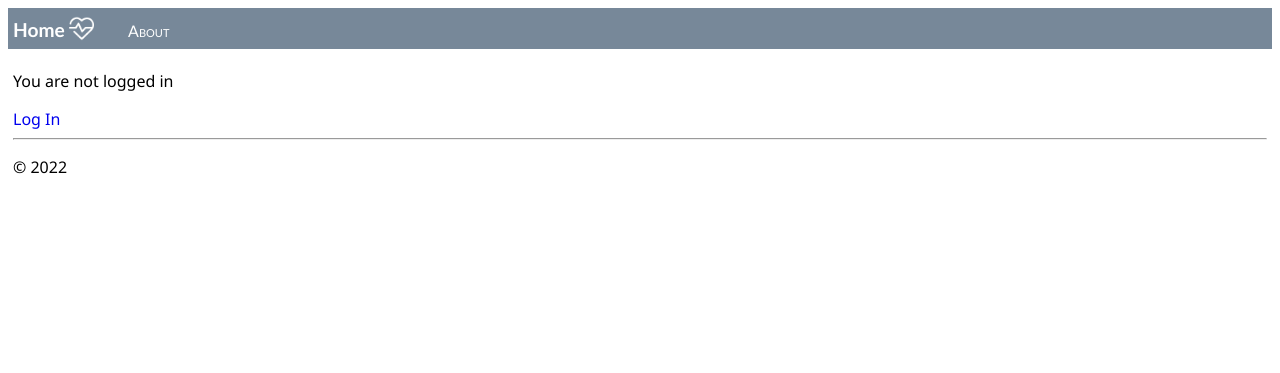
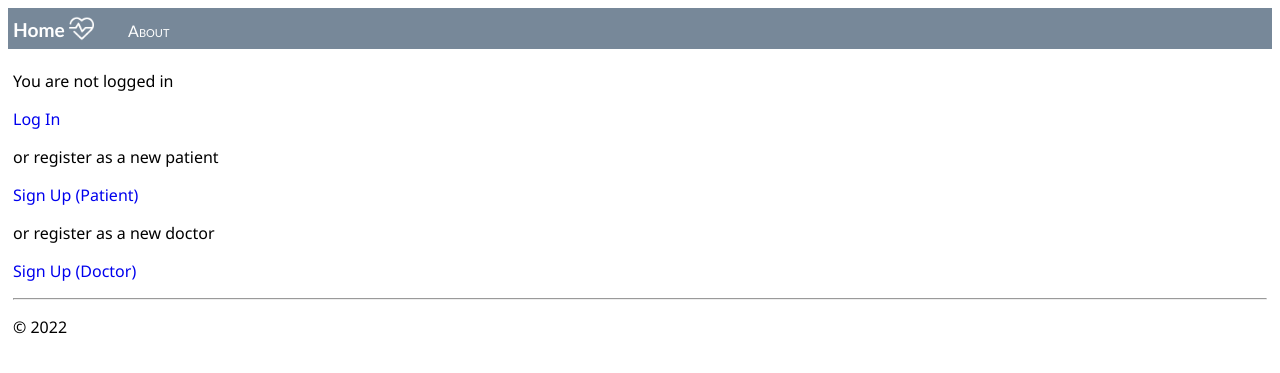
Before and after one commit to AnetaBn/Medical-Results-Portal, a Django app: page / in a window 1280 px wide. Shown: the top 373 px of the page. Run offline with Django 4.2, Linux system fonts and the light colour scheme.

Commit message:
register new user

```diff
--- a/legacy/views.py
+++ b/legacy/views.py
@@ -4,17 +4,17 @@ from .models import Doctor, Patient, Study
 
 def indexDoctors(request):
     doctors = Doctor.objects.all()
-    output = '<br>'.join([el.doctor_name for el in doctors])
+    output = '<br>'.join([str(el.doctor_id) + ' ' + el.doctor_name for el in doctors])
     return HttpResponse(output)
 
 def indexPatients(request):
     patients = Patient.objects.all()
-    output = '<br>'.join([el.patient_name for el in patients])
+    output = '<br>'.join([str(el.patient_id) + ' ' + el.patient_name for el in patients])
     return HttpResponse(output)
 
 def modalities(request):
     studies = Study.objects.all()
-    output = '<br>'.join([el.modality for el in studies])
+    output = '<br>'.join([str(el.study_id) + ' ' + el.modality for el in studies])
     return HttpResponse(output)
 
 # https://stackoverflow.com/questions/55652043/django-save-method-in-a-different-database
--- a/wyniki/templates/wyniki/home.html
+++ b/wyniki/templates/wyniki/home.html
@@ -15,5 +15,10 @@ Home
 {% else %}
     <p>You are not logged in</p>
     <a href="{% url 'login' %}">Log In</a>
+    <p>or register as a new patient</p>
+    <a href="{% url 'register_patient' %}">Sign Up (Patient)</a>
+    <p>or register as a new doctor</p>
+    <a href="{% url 'register_doctor' %}">Sign Up (Doctor)</a>
 {% endif %}
+<p>{{msg}}</p>
 {% endblock %}
--- a/wyniki/urls.py
+++ b/wyniki/urls.py
@@ -11,6 +11,10 @@ urlpatterns = [
     path("wyniki/<name>/edit/<result_id>", views.edit_results, name="edit_results"),
     path("wyniki/<name>/history", views.history, name="history"),
     path("about/", views.about, name="about"),
+    path("register_patient/", views.register_patient, name="register_patient"),
+    path("register_doctor/", views.register_doctor, name="register_doctor"),
+    path("register_patient/create_patient", views.create_patient, name="create_patient"),
+    path("register_doctor/create_doctor", views.create_doctor, name="create_doctor"),
 ]
 
 if settings.DEBUG:
--- a/wyniki/views.py
+++ b/wyniki/views.py
@@ -1,7 +1,8 @@
 from django.shortcuts import render, redirect
 from django.utils.timezone import datetime
 from legacy.models import Doctor, Patient, Study
-
+from django.contrib.auth.models import Group
+from django.contrib.auth.models import User
 # from .models import Doctor, Patient, Study
 
 def home(request):
@@ -22,13 +23,20 @@ def hello_there(request, name):
         }
     )
 
+def register_patient(request):
+    return render(request, "wyniki/register_patient.html"
+    )
+
+def register_doctor(request):
+    return render(request, "wyniki/register_doctor.html"
+)
+
 
 def add_results(request, name):
     return render(
         request,
         'wyniki/add_results.html',
         {
-            # 'name': name,
             'msg': name
         }
     )
@@ -61,7 +69,6 @@ def edit_results(request, name, result_id):
     )
 
 
-
 def create_study(request, name):
     if request.method == 'POST':
         if request.POST.get('patient_id') and request.POST.get('hospital') and request.POST.get(
@@ -88,10 +95,11 @@ def create_study(request, name):
                   {
                       'msg': msge,
                   }
-                  )
+    )
 
 
 # HOW TO DELETE - USEFUL COMMAND!!!
+# Doctor.objects.filter(doctor_name="Gregory House").delete()
 # https://stackoverflow.com/questions/3805958/how-to-delete-a-record-in-django-models
 
 def history(request, name):
@@ -113,3 +121,65 @@ def history(request, name):
             'doctor_results': doctor_results,
         }
     )
+
+
+def create_patient(request):
+    if request.method == 'POST':
+        if request.POST.get('newUserName') and request.POST.get('firstname') and request.POST.get(
+                'lastname') and request.POST.get('age') and request.POST.get('gender') and request.POST.get(
+                'password1') and request.POST.get('password2') and request.POST.get('email'):
+
+            if(request.POST.get('password1')==request.POST.get('password2')):
+                new_user = User.objects.create(username=request.POST.get('newUserName'), email=request.POST.get('email'), password=request.POST.get('password2'))
+                new_user.first_name = request.POST.get('firstname')
+                new_user.last_name = request.POST.get('lastname')
+                new_user.save()
+                my_group = Group.objects.get(name='Pacjenci')
+                my_group.user_set.add(new_user)
+
+            one_person = Patient()
+            one_person.patient_name = request.POST.get('firstname') + ' ' + request.POST.get('lastname')
+            one_person.age = request.POST.get('age')
+            one_person.gender = request.POST.get('gender')
+            one_person.save()
+            msge = "Registration successful. Data inserted to patient table with id: " + str(one_person.patient_id)
+        else:
+            msge = "Unsuccessful"
+    else:
+        msge = "Unsuccessful"
+
+    return render(request, 'wyniki/home.html',
+                  {
+                      'msg': msge,
+                  }
+    )
+
+def create_doctor(request):
+    if request.method == 'POST':
+        if request.POST.get('newUserName') and request.POST.get('firstname') and request.POST.get(
+                'lastname') and request.POST.get('specialization') and request.POST.get(
+                'password1') and request.POST.get('password2') and request.POST.get('email'):
+
+            if(request.POST.get('password1')==request.POST.get('password2')):
+                new_user = User.objects.create(username=request.POST.get('newUserName'), email=request.POST.get('email'), password=request.POST.get('password2'))
+                new_user.first_name = request.POST.get('firstname')
+                new_user.last_name = request.POST.get('lastname')
+                new_user.save()
+                my_group = Group.objects.get(name='Lekarze')
+                my_group.user_set.add(new_user)
+
+            one_person = Doctor()
+            one_person.doctor_name = request.POST.get('firstname') + ' ' + request.POST.get('lastname')
+            one_person.specialization = request.POST.get('specialization')
+            one_person.save()
+            msge = "Registration successful. Data inserted to doctor table with id: " + str(one_person.doctor_id)
+        else:
+            msge = "Unsuccessful"
+    else:
+        msge = "Unsuccessful"
+
+    return render(request, 'wyniki/home.html',
+                  {
+                      'msg': msge,
+                  }
+    )
```
Also changed, not shown: wyniki/forms.py (added, +40 -0 lines), wyniki/templates/wyniki/register_doctor.html (added, +36 -0 lines), wyniki/templates/wyniki/register_patient.html (added, +44 -0 lines), db.sqlite3.
